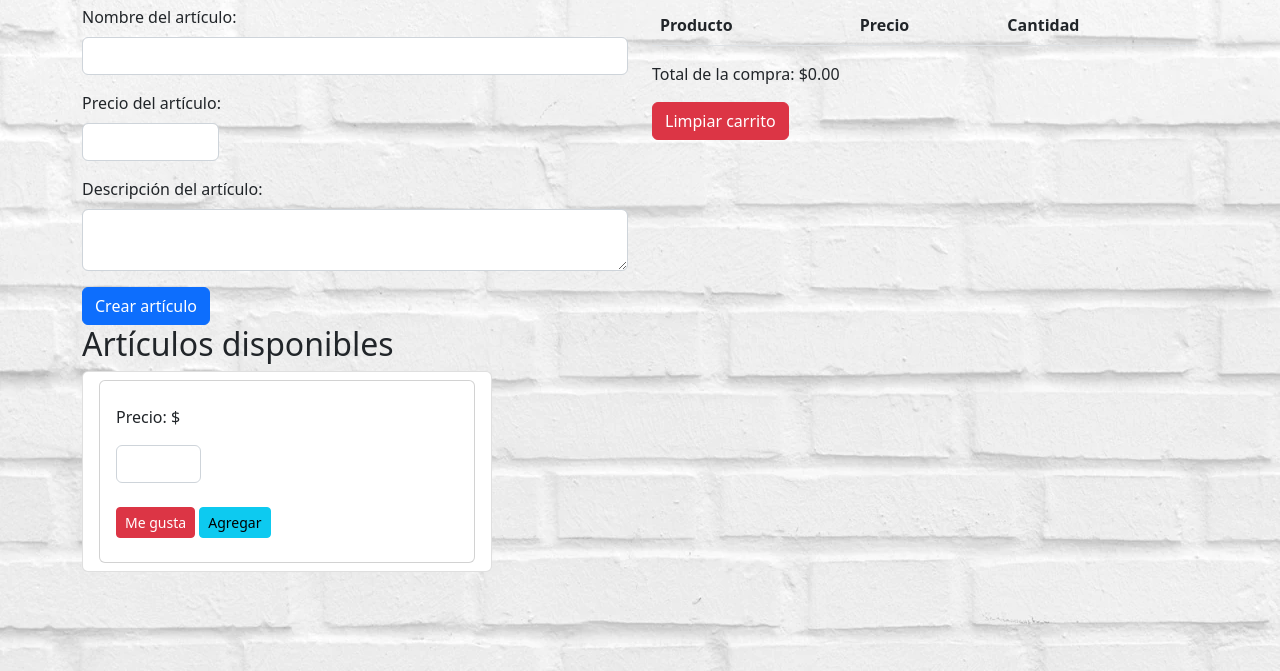
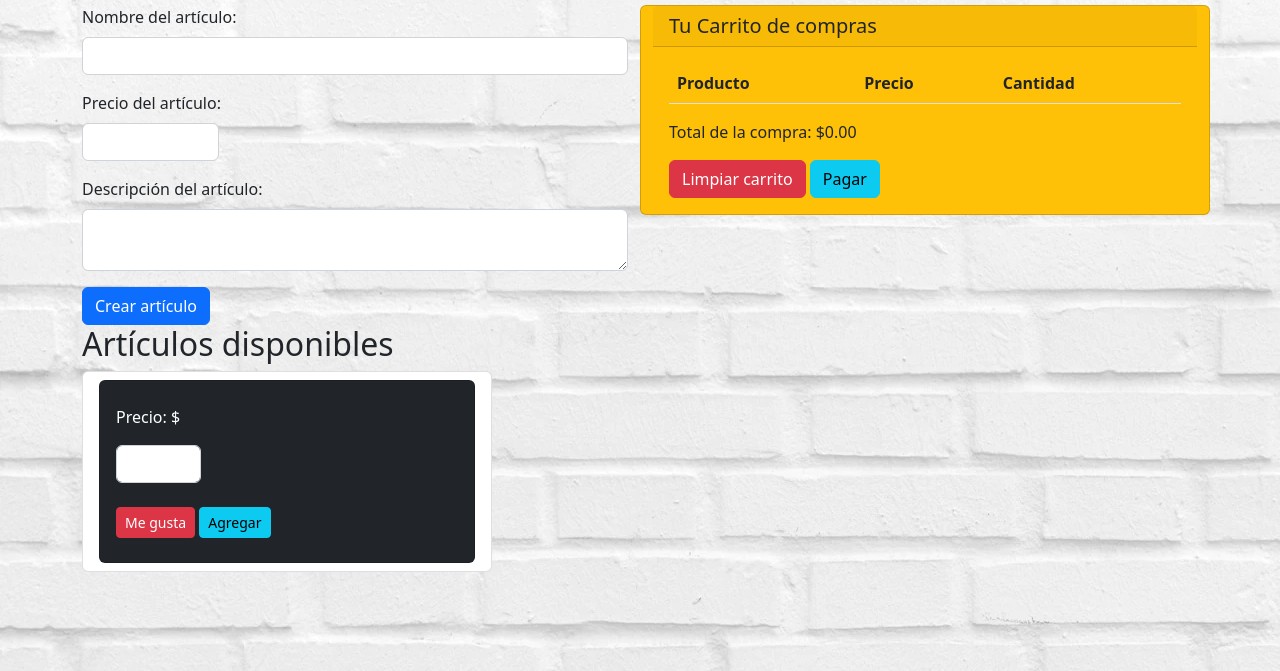
Before and after one commit to JaRafCaPer/3raentrega, a plain HTML site: page index.html in a window 1280 px wide. Both pictures are taken after a click on the button "Crear artículo". Shown: the part 129-800 px from the top of the page. Drawn offline with nearby package versions, Linux system fonts and the light colour scheme; a script that the page names is missing.

Commit message:
Se le pone estilos a las cards de productos y cariito

```diff
--- a/index.html
+++ b/index.html
@@ -4,7 +4,7 @@
     <meta charset="UTF-8">
     <meta http-equiv="X-UA-Compatible" content="IE=edge">
     <meta name="viewport" content="width=device-width, initial-scale=1.0">
-    <title>Materiales necesarios ROL</title>
+    <title>Creacion y compra de productos</title>
     <link rel="stylesheet" href="./CSS/styles.css">
     <link href="https://cdn.jsdelivr.net/npm/bootstrap@5.2.2/dist/css/bootstrap.min.css" rel="stylesheet" integrity="sha384-Zenh87qX5JnK2Jl0vWa8Ck2rdkQ2Bzep5IDxbcnCeuOxjzrPF/et3URy9Bv1WTRi" crossorigin="anonymous">
 </head>
@@ -78,7 +78,9 @@
             <ul class="list-group w-75" id="lista-articulos"></ul>
           </div>
         </div>
-        <div class="col-lg-6">
+        <div class="card col-lg-6 h-75 bg-warning">
+          <h5 class="card-header">Tu Carrito de compras</h5>
+          <div class="card-body">
             <table class="table">
               <thead>
                 <tr>
@@ -91,11 +93,10 @@
                 <!-- Aquí se mostrarán los productos en el carrito -->
               </tbody>
             </table>
-
             <p>Total de la compra: <span id="total-compra">$0.00</span></p>
-
             <button type="button" class="btn btn-danger" id="limpiar-carrito">Limpiar carrito</button>
-
+            <a href="#" class="btn btn-info">Pagar</a>
+          </div>
         </div>
         </div>
       </div>
--- a/js/productos.js
+++ b/js/productos.js
@@ -34,7 +34,7 @@ function crearArticulo(nombre, precio, descripcion) {
 
   // Creamos el HTML para mostrar la información del artículo
   const contenidoHTML = `
-    <div class="card w-100" style="width: 18rem;">
+    <div class="card w-100 bg-dark text-white" style="width: 18rem;">
       <div class="card-body">
         <h4 class="card-title">${producto.nombre}</h4>
         <p class="card-text">Precio: $${producto.precio}</p>
```
Lines whose indentation alone changed are shown as unchanged.
